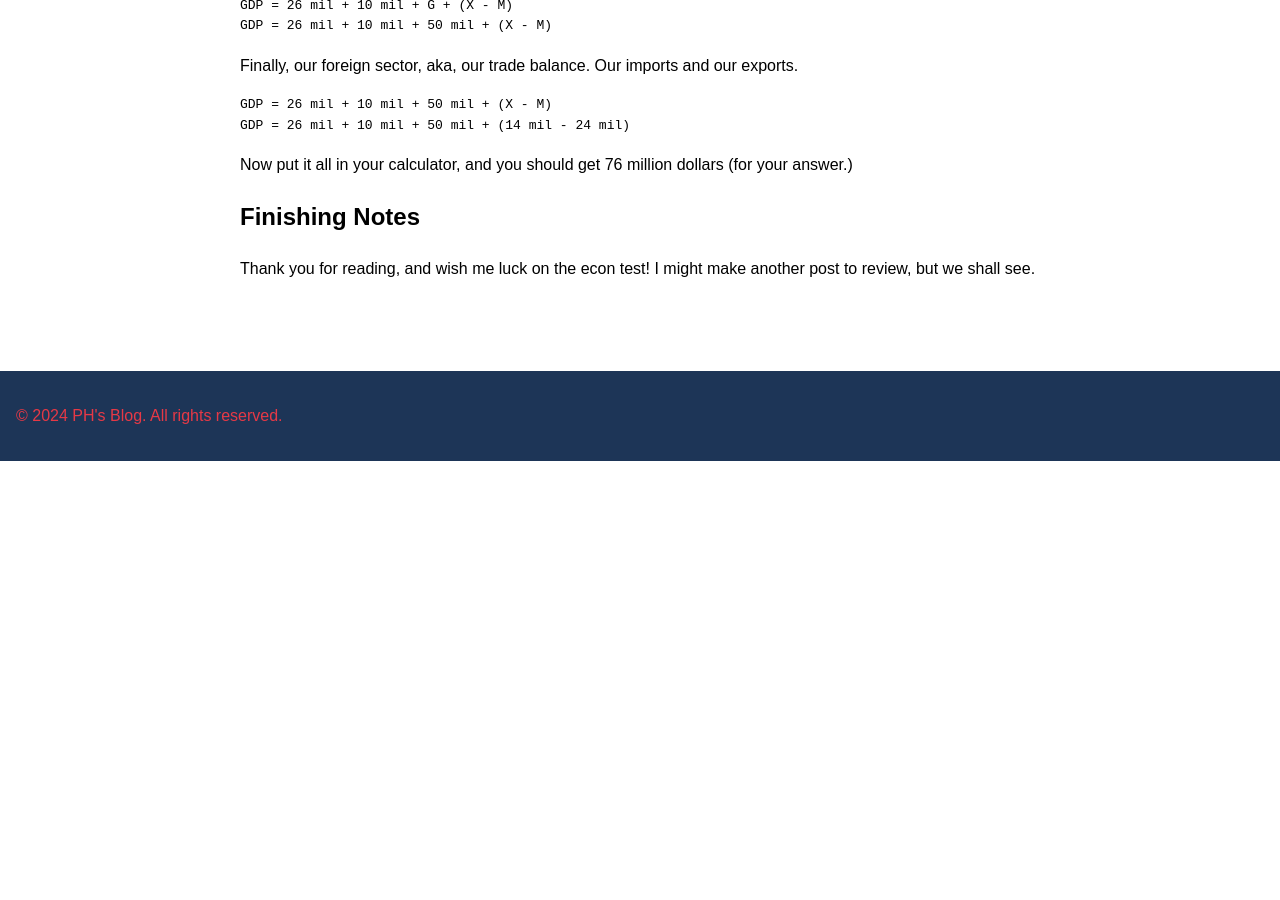
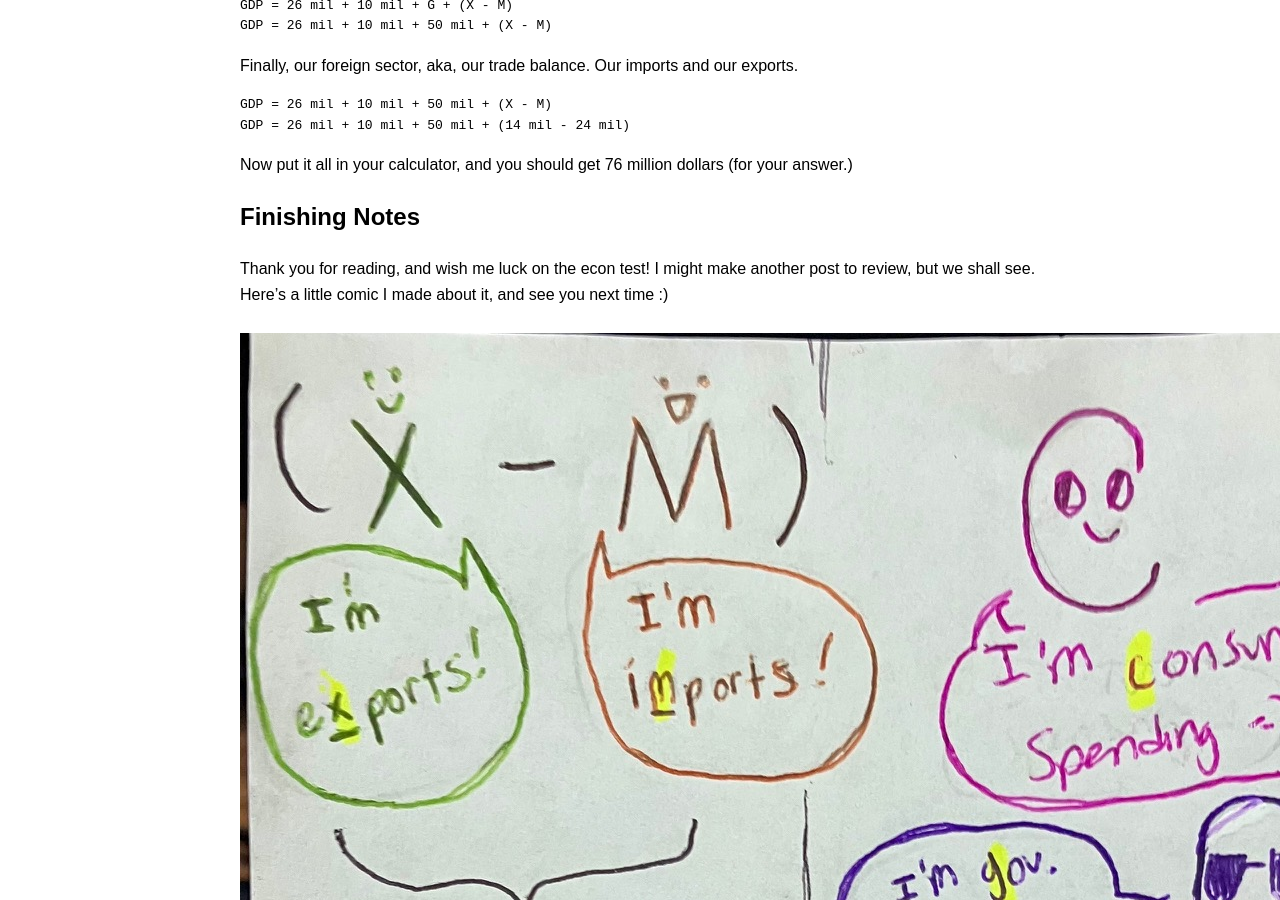
Before and after one commit to CaptainSapphire/PH-s-Blog, a Jekyll site: the page built from _posts/2024-12-4-GDP-Equation.md, in a window 1280 px wide and 900 px high, scrolled down 1575 px. Built offline with Jekyll 4.4.1, drawn with Linux system fonts in a browser that asks for light colours; our own code applies the rules of GitHub Pages for plain Markdown files; before the commit the page ends 2036 px from its top, so only the background shows below that.

Commit message:
Update 2024-12-4-GDP-Equation.md

```diff
--- a/_posts/2024-12-4-GDP-Equation.md
+++ b/_posts/2024-12-4-GDP-Equation.md
@@ -53,4 +53,6 @@ GDP = 26 mil + 10 mil + 50 mil + (14 mil - 24 mil)
 Now put it all in your calculator, and you should get 76 million dollars (for your answer.)
 
 ## Finishing Notes
-Thank you for reading, and wish me luck on the econ test! I might make another post to review, but we shall see.
+Thank you for reading, and wish me luck on the econ test! I might make another post to review, but we shall see. Here's a little comic I made about it, and see you next time :)
+<br><br>
+!["comic"](https://github.com/CaptainSapphire/PH-s-Blog/blob/main/assets/December%202024/IMG_5706.jpg?raw=true)
```
